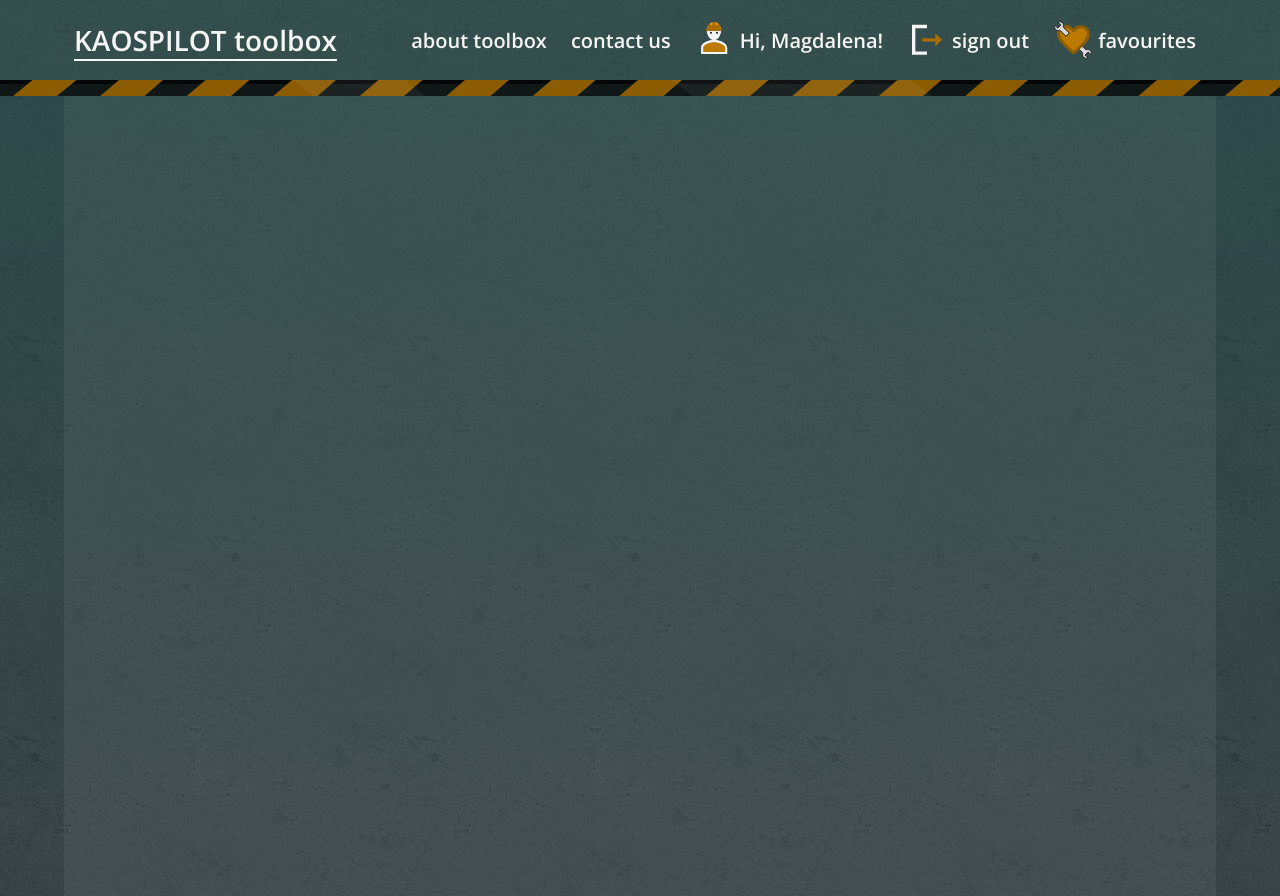
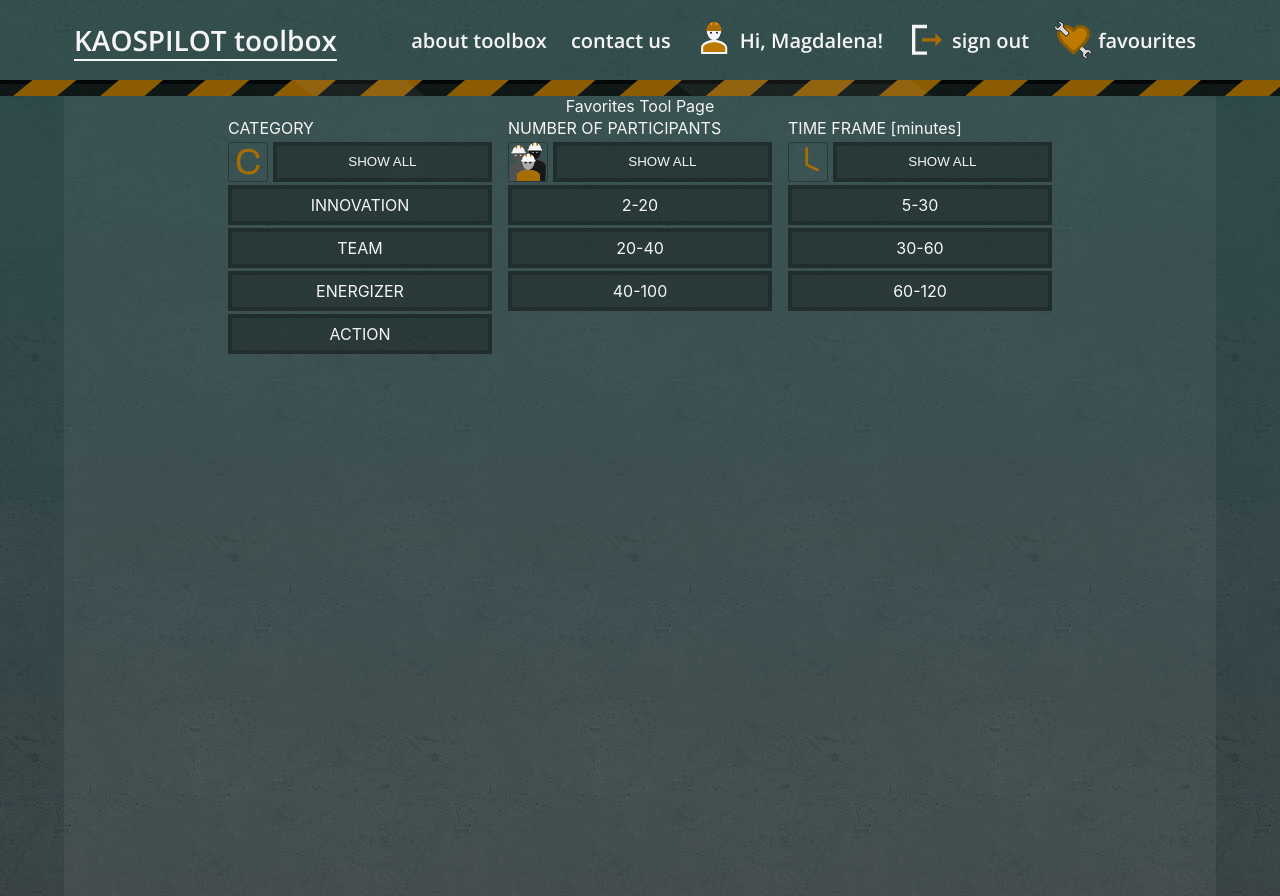
Before and after one commit to HackYourFuture-CPH/kp-toolbox-fp-class21, a React (Create React App) app in the folder packages/client/: page /favourites in a window 1280 px wide. Built offline with nearby package versions, Linux system fonts and the light colour scheme.

Commit message:
FP21-58:add FavoritesToolPage and inside Toolltem used localStorage

```diff
--- a/packages/client/src/App.js
+++ b/packages/client/src/App.js
@@ -6,6 +6,7 @@
 import { Navbar } from './components/Navigation/Navbar.component';
 import { Main } from './components/Main/Main';
 import { ToolDetailsPage } from './components/ToolDetailsPage/ToolDetailsPage.component';
+import { FavoritesToolPage } from './components/FavoritesToolPage/FavoritesToolPage.component'
 
 function App() {
   return (
@@ -23,7 +24,7 @@
             <Route path="/user-name" element="" />
             <Route path="/sign-in" element="" />
             <Route path="/sign-out" element="" />
-            <Route path="/favourites" element="" />
+            <Route path="/favourites" element={<FavoritesToolPage />} />
           </Routes>
         </Main>
       </Router>
--- /dev/null
+++ b/packages/client/src/components/FavoritesToolPage/FavoritesToolPage.component.js
@@ -0,0 +1,11 @@
+import React from 'react';
+import { FilteringArea } from '../FilteringArea/FilteringArea';
+
+export const FavoritesToolPage = () => {
+  return (
+    <div className="FavoritesToolPage-container">
+      <span>Favorites Tool Page</span>
+      <FilteringArea />
+    </div>
+  );
+};
--- /dev/null
+++ b/packages/client/src/components/FavoritesToolPage/FavoritesToolPage.css
@@ -0,0 +1,3 @@
+.FavoritesToolPage-container {
+    color: rgb(255, 255, 255);
+  }
--- a/packages/client/src/components/ToolItem/ToolItem.component.js
+++ b/packages/client/src/components/ToolItem/ToolItem.component.js
@@ -11,9 +11,32 @@
   groupSizeMin,
   pitch,
 }) => {
-  const [isFavourite, setIsFavourite] = useState(false);
+  /*
+   * Check if item is in favourite list
+   */
+  function isFavouriteItem(itemTitle) {
+    // get favourite list from getItem
+    const favTools = window.localStorage.getItem('favourites');
+    // return false if Favourite_Tool does not exist in storage
+    if (!favTools) {
+      return false;
+    }
+    const parsed = JSON.parse(favTools);
+    // check if itemTitle is in Favourite_Tool storage item
+    return parsed.some((v) => v === itemTitle);
+  }
+
+  const [isFavourite, setIsFavourite] = useState(isFavouriteItem(title));
+
+  const addFavouriteTool = () => {};
+  const removeFavouriteTool = () => {};
 
   const handleChangeFavourite = () => {
+    if (!isFavourite) {
+      addFavouriteTool();
+    } else {
+      removeFavouriteTool();
+    }
     setIsFavourite((previousIcon) => {
       return !previousIcon;
     });
```
